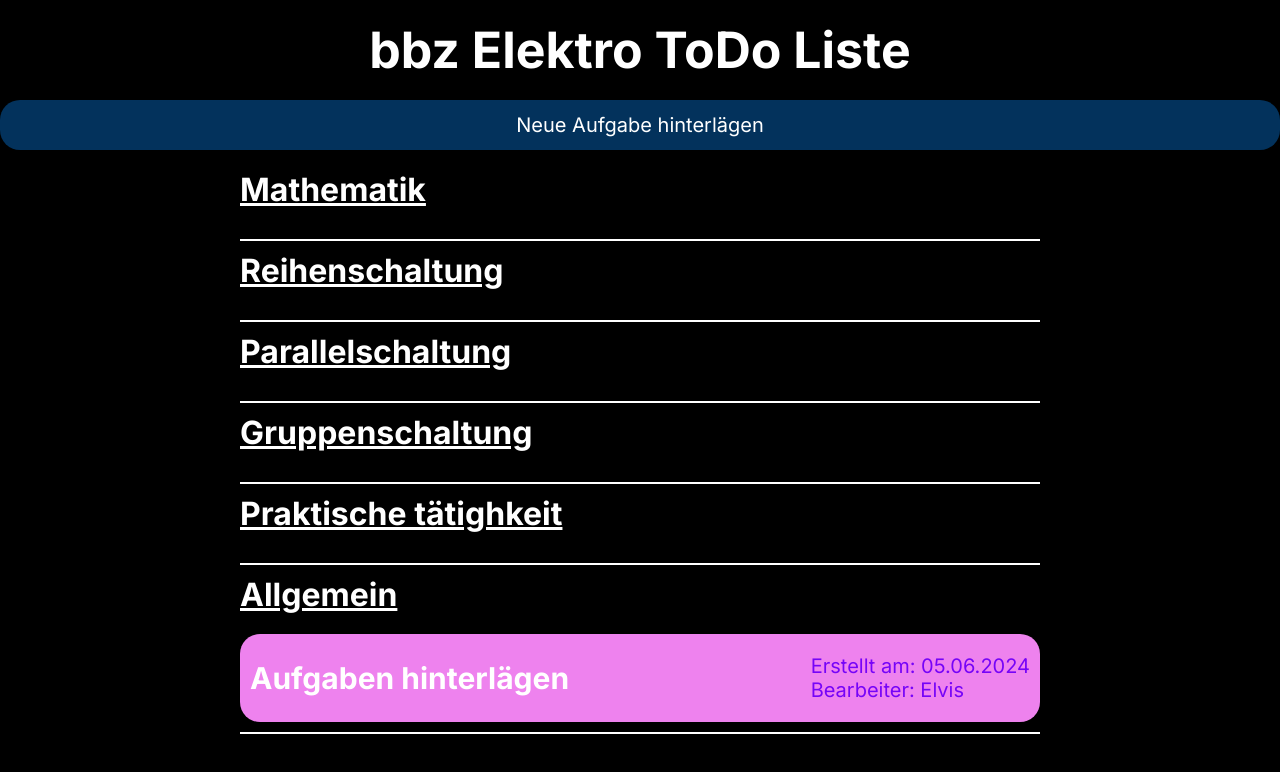
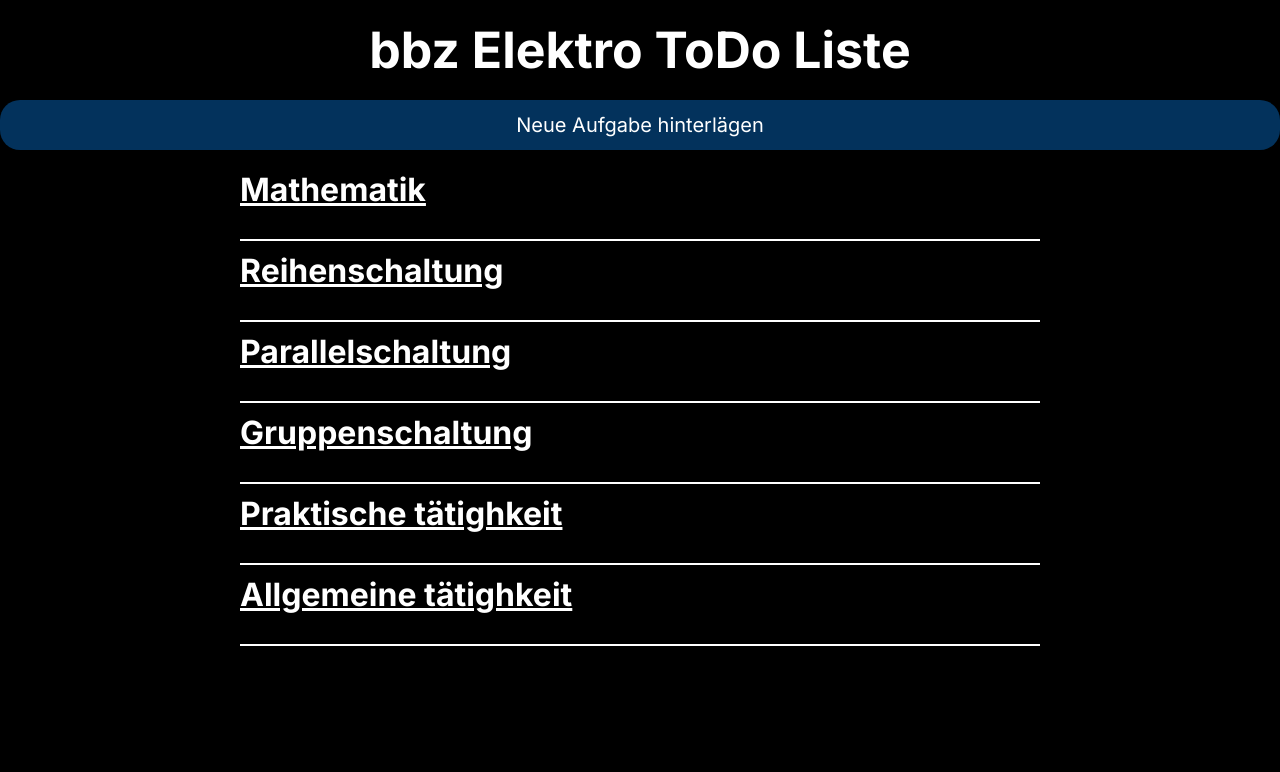
Before and after one commit to bbzWerdohl/ToDoListElektro, a plain HTML site: page index.html in a window 1280 px wide. Drawn offline with Linux system fonts and the light colour scheme.

Commit message:
Update index.html

```diff
--- a/index.html
+++ b/index.html
@@ -25,7 +25,7 @@
                         <option value="Parallelschaltung">Parallelschaltung</option>
                         <option value="Gruppenschaltung">Gruppenschaltung</option>
                         <option value="Praktische tätighkeit">Praktische tätighkeit</option>
-                        <option value="Allgemein">Allgemein</option>
+                        <option value="Allgemeine tätighkeit">Allgemeine tätighkeit</option>
                     </select>
                     <input type="text" class="task_name" placeholder="Bitte benennen Sie Aufgabe" required>
                     <input type="text" class="details" placeholder="Beschreibung" required>
@@ -70,7 +70,7 @@
                 <div class="categorie_list"></div>
             </div>
             <div class="categorie">
-                <h3>Allgemein</h3>
+                <h3>Allgemeine tätighkeit</h3>
                 <div class="categorie_list"></div>
             </div>
 
```
